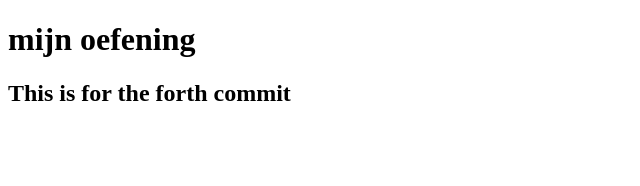
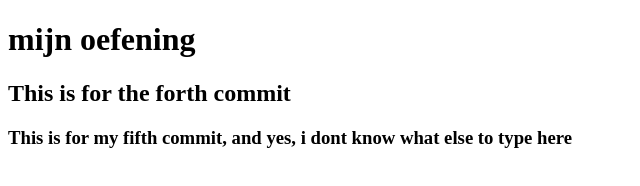
Before and after one commit to TimHv3/m1-skill-github-les3, a plain HTML site: page index.html in a window 1280 px wide. Shown: the whole page, without its empty margins (0-640 px from the left). Drawn offline with Linux system fonts and the light colour scheme.

Commit message:
fifth commit

```diff
--- a/index.html
+++ b/index.html
@@ -8,5 +8,6 @@
 <body>
     <h1>mijn oefening</h1>
     <h2>This is for the forth commit</h2>
+    <h3>This is for my fifth commit, and yes, i dont know what else to type here</h3>
 </body>
 </html>
```
